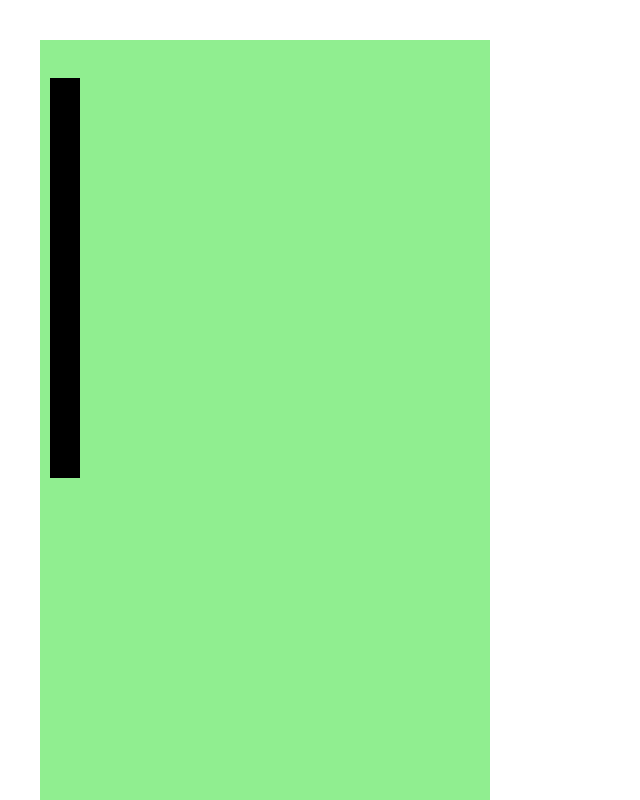
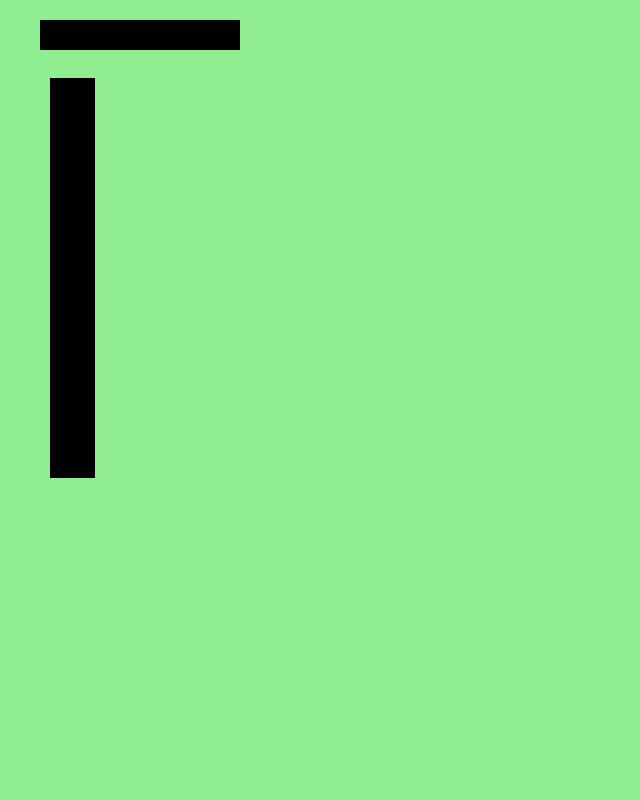
Before and after one commit to kpharper/interactive_foundations, a plain HTML site: page letterform/letterform.html in a window 1280 px wide. Shown: the top 800 px of the page, without its empty margins (0-640 px from the left). Drawn offline with Linux system fonts and the light colour scheme.

Commit message:
Update letterform.css

```diff
--- a/letterform/CSS/letterform.css
+++ b/letterform/CSS/letterform.css
@@ -4,7 +4,7 @@
 }
 
 body{
-
+    background-color: lightgreen;
 }
 
 .bounding-box{
@@ -16,13 +16,23 @@ body{
 }
 
 .vertical-stroke {
-    width: 30px;
+    width: 45px;
     height: 400px;
     display: block;
     position: absolute;
     top: 58px;
     left: 30px;
     background: black;
+}
+
+.horizontal-stroke {
+    width: 200px;
+    height: 30px;
+    background: black;
+
+    position: absolute;
+    top: 0px;
+    left: 20px;
 }
 
 .segment {
```
